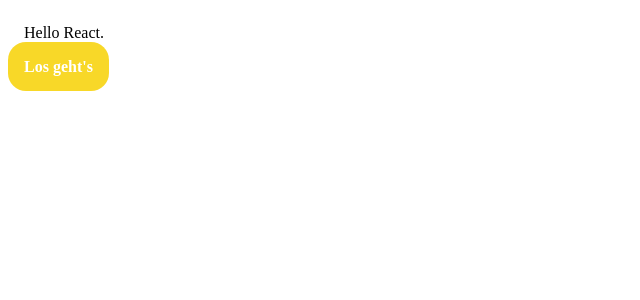
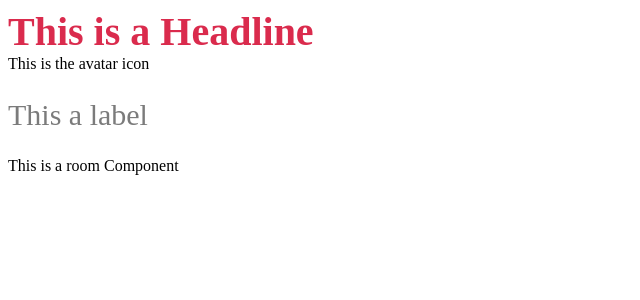
Before and after one commit to vincentrohde/steelcase-iot-client, a React (Create React App) app: page / in a window 1280 px wide. Shown: the top 300 px of the page, without its empty margins (0-640 px from the left). Built offline with nearby package versions, Linux system fonts and the light colour scheme.

Commit message:
import Dashboard to Router

```diff
--- a/src/routers/AppRouter.js
+++ b/src/routers/AppRouter.js
@@ -1,7 +1,7 @@
 import React, { Component } from 'react';
 import { BrowserRouter, Route, Switch, Redirect } from 'react-router-dom';
 
-import HomePage from '../routes/HomePage/HomePage';
+import DashboardPage from '../routes/Dashboard/Dashboard';
 import IntroPage from '../routes/IntroPage/IntroPage';
 
 class AppRouter extends Component {
@@ -15,7 +15,7 @@ class AppRouter extends Component {
         return (
             <BrowserRouter>
                 <Switch>
-                    <Route exact path="/" component={HomePage} />
+                    <Route exact path="/" component={DashboardPage} />
                     <Route exact path="/intro" component={IntroPage}/>
                 </Switch>
             </BrowserRouter>
--- a/src/routes/Dashboard/Dashboard.js
+++ b/src/routes/Dashboard/Dashboard.js
@@ -1,4 +1,5 @@
 import React, { Component } from 'react';
+
 import Navigation from '../../components/Navigation/Navigation';
 import Lane from '../../components/Lane/Lane';
 
```
